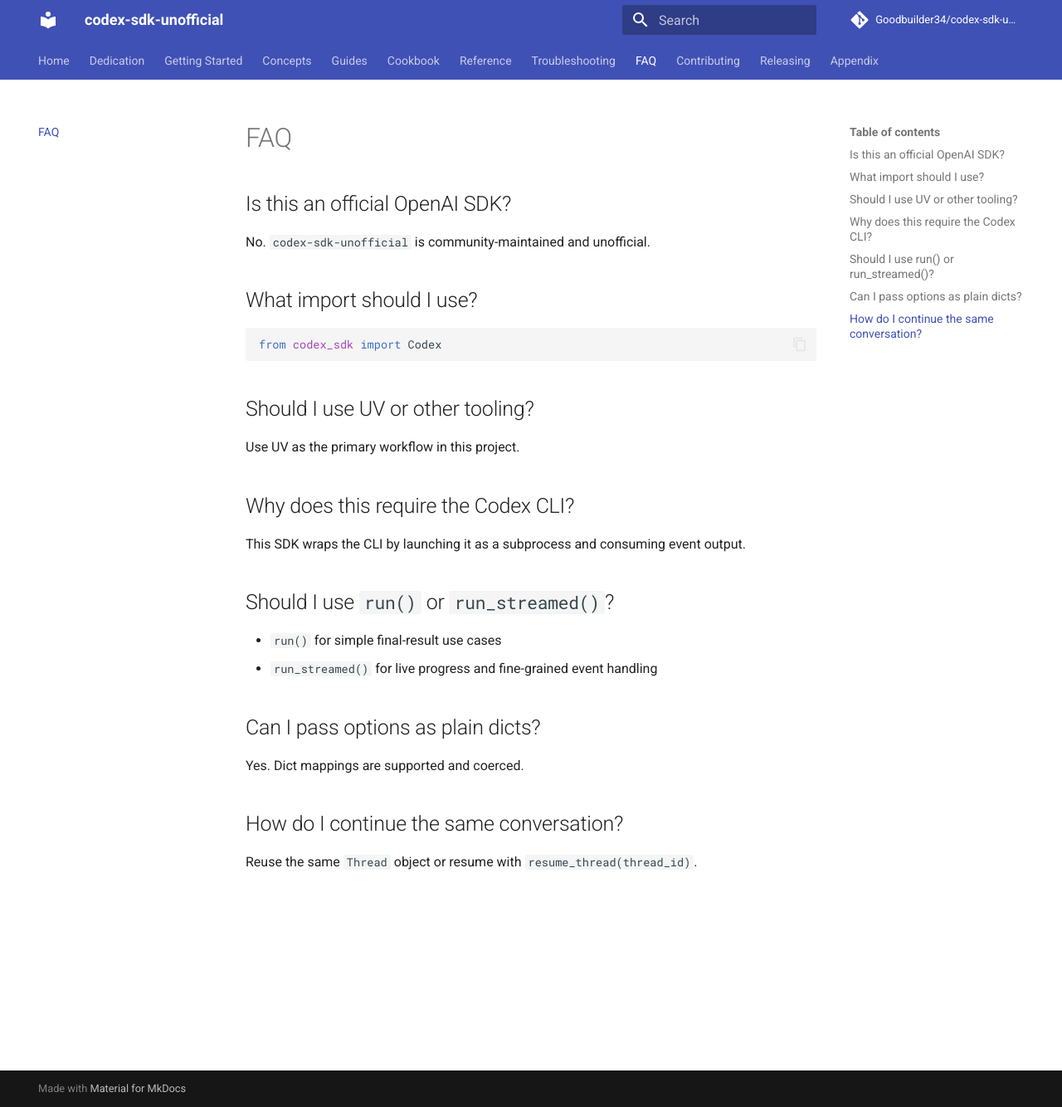
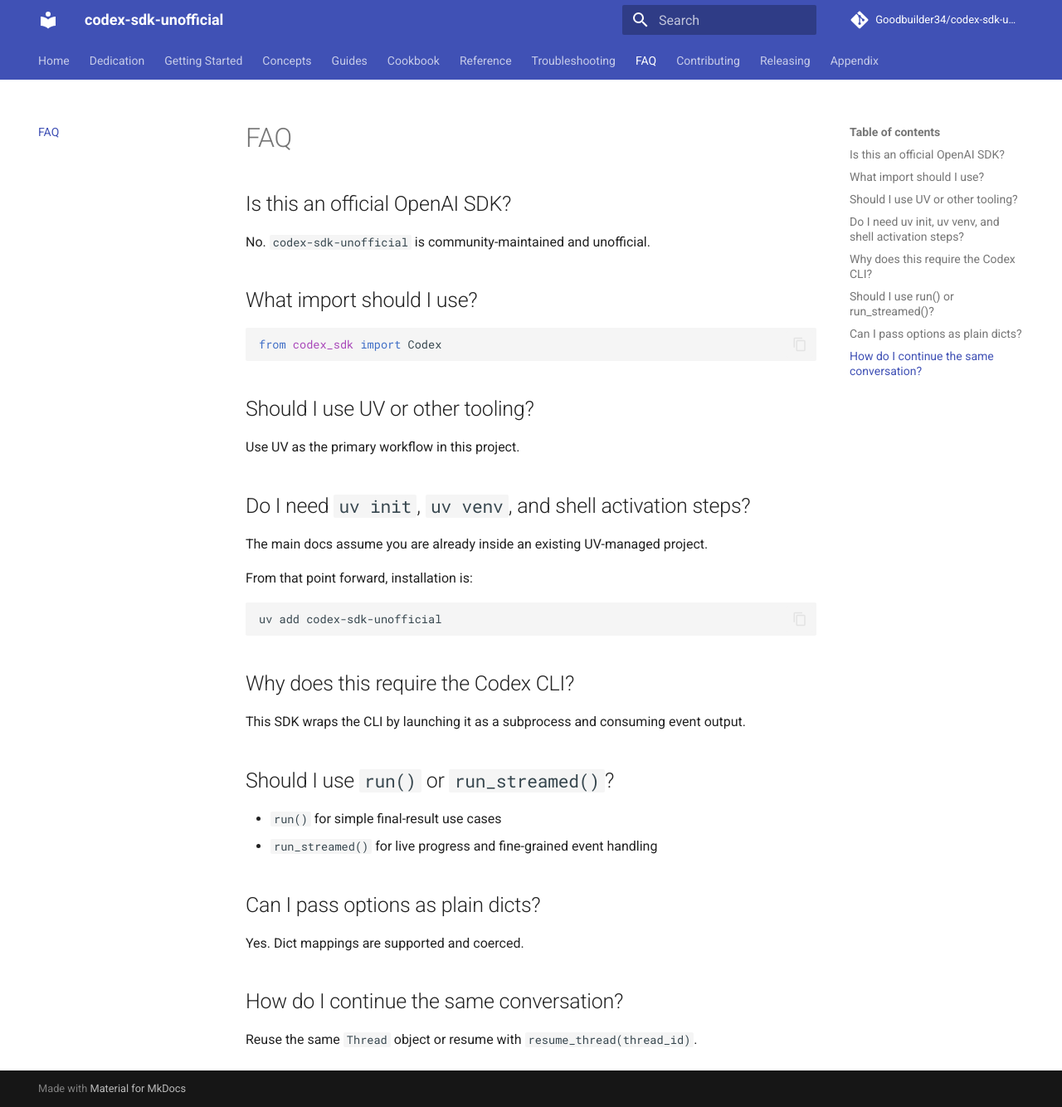
Before and after one commit to Goodbuilder34/codex-sdk-unofficial, an MkDocs documentation site: the page built from docs/faq.md, in a window 1280 px wide and 1334 px high. Shown: the whole window at 83% size. Built offline with MkDocs 1.6.1 and Material for MkDocs 9.7.7, drawn with Linux system fonts in a browser that asks for light colours; comment, search, counter and statistics services are not loaded.

Commit message:
docs: standardize onboarding for existing UV projects
Update MkDocs pages and navigation to assume users already have a UV-managed project, and make install guidance start at uv add codex-sdk-unofficial.

````diff
--- a/docs/faq.md
+++ b/docs/faq.md
@@ -13,6 +13,16 @@
 ## Should I use UV or other tooling?
 
 Use UV as the primary workflow in this project.
+
+## Do I need `uv init`, `uv venv`, and shell activation steps?
+
+The main docs assume you are already inside an existing UV-managed project.
+
+From that point forward, installation is:
+
+```bash
+uv add codex-sdk-unofficial
+```
 
 ## Why does this require the Codex CLI?
 
--- a/mkdocs.yml
+++ b/mkdocs.yml
@@ -35,7 +35,7 @@
   - Home: index.md
   - Dedication: dedication.md
   - Getting Started:
-      - Installation: getting-started/installation.md
+      - Installation (Existing UV Project): getting-started/installation.md
       - Prerequisites and Codex CLI: getting-started/prerequisites-and-cli.md
       - Your First Script: getting-started/your-first-script.md
       - Your First Streaming Turn: getting-started/your-first-streaming-turn.md
````
Also changed, not shown: docs/getting-started/prerequisites-and-cli.md (+2 -2 lines), docs/index.md (+1 -1 lines).
